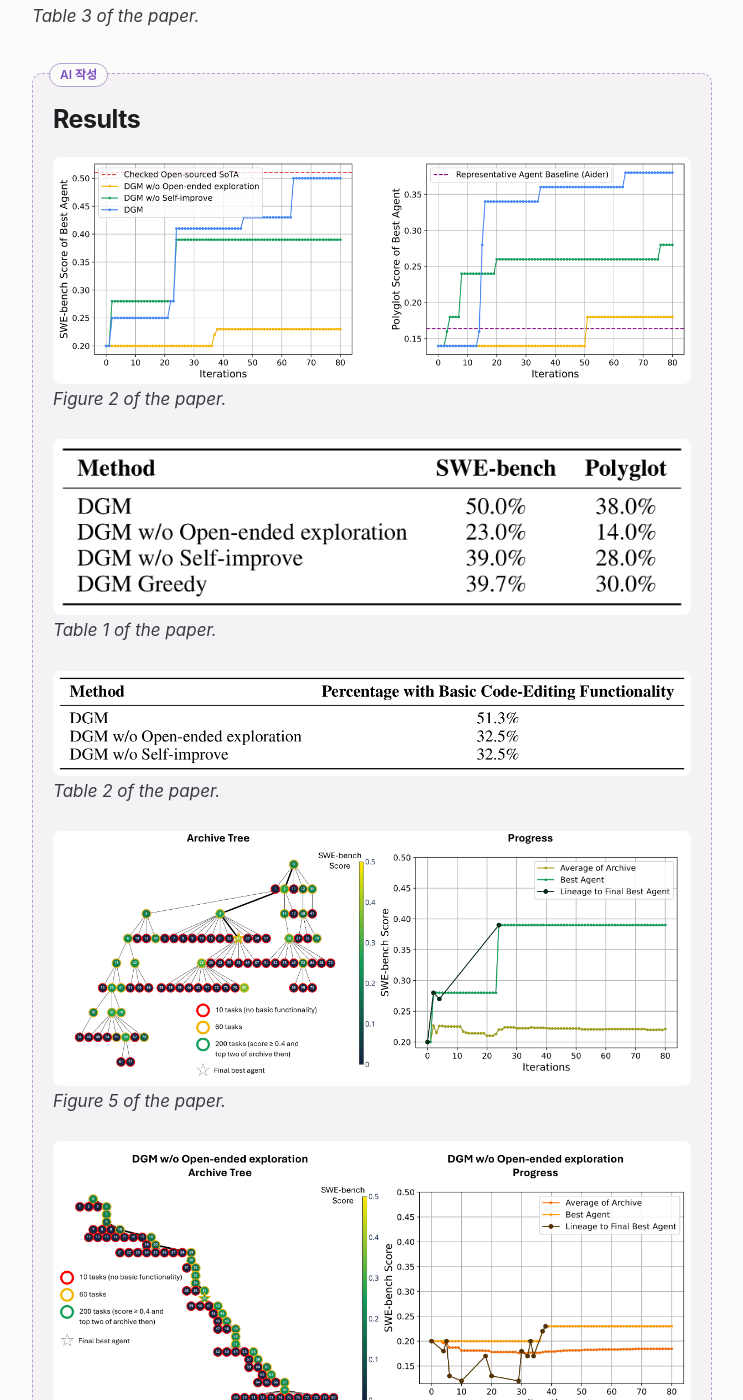
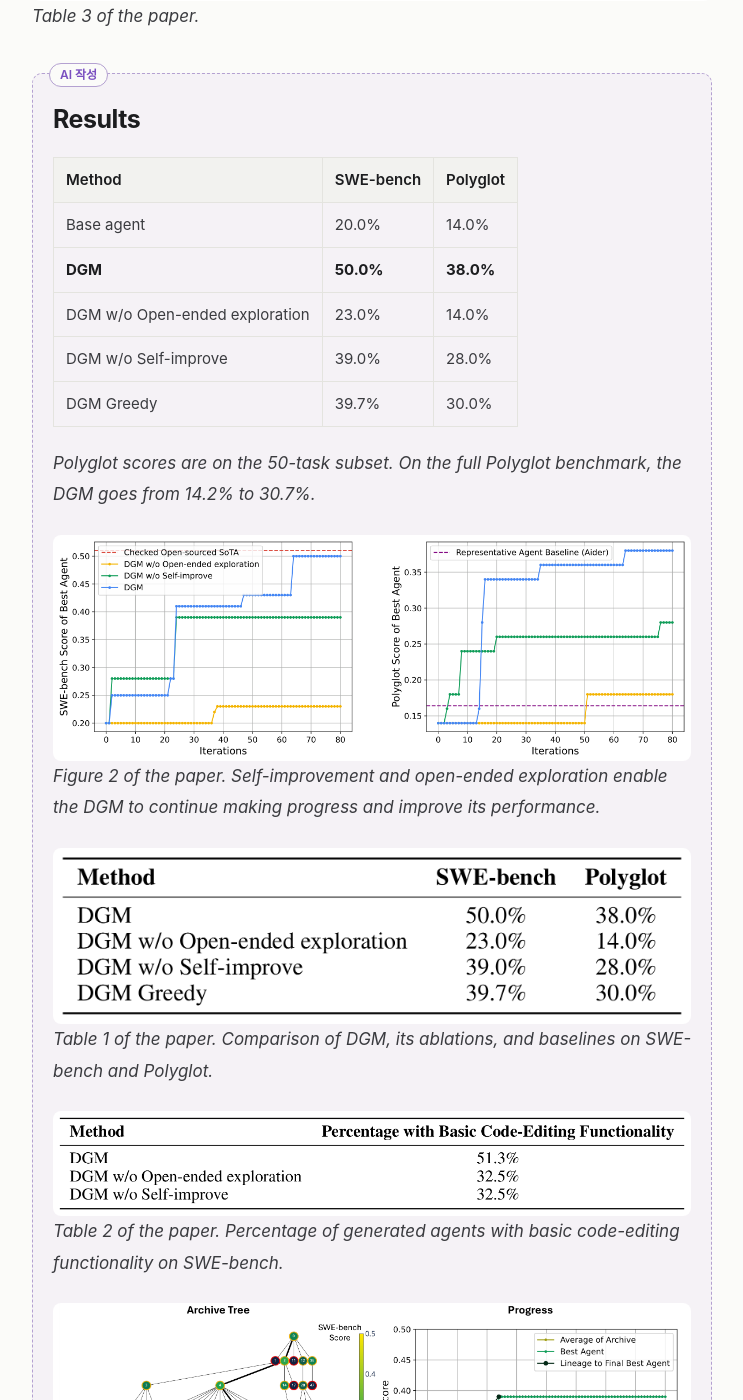
Before and after one commit to onsidequest/onsidequest.github.io, a Jekyll site: the page built from _posts/2026-11-02-dgm.md, in a window 1280 px wide and 1400 px high, scrolled down 4576 px. Shown: the whole window, without its empty margins (268-1011 px from the left). Built offline with Jekyll 4.4.1, drawn with Linux system fonts in a browser that asks for light colours; some web fonts are replaced; comment, search, counter and statistics services are not loaded; some of the changed text lies outside the part shown.

Commit message:
Add results table and figure subtitles to the DGM post
Co-Authored-By: Claude Opus 5.5 <noreply@anthropic.com>

```diff
--- a/_posts/2026-11-02-dgm.md
+++ b/_posts/2026-11-02-dgm.md
@@ -78,28 +78,38 @@ author : [Jenny Zhang](https://arxiv.org/search/cs?searchtype=author&query=Zhang
 
 ## Results
 
+| Method | SWE-bench | Polyglot |
+|---|---|---|
+| Base agent | 20.0% | 14.0% |
+| **DGM** | **50.0%** | **38.0%** |
+| DGM w/o Open-ended exploration | 23.0% | 14.0% |
+| DGM w/o Self-improve | 39.0% | 28.0% |
+| DGM Greedy | 39.7% | 30.0% |
+
+*Polyglot scores are on the 50-task subset. On the full Polyglot benchmark, the DGM goes from 14.2% to 30.7%.*
+
 ![DGM results]({{ '/assets/img/dgm/dgm-fig2.png' | relative_url }})
-*Figure 2 of the paper.*
+*Figure 2 of the paper. Self-improvement and open-ended exploration enable the DGM to continue making progress and improve its performance.*
 
 ![DGM ablations]({{ '/assets/img/dgm/dgm-table1.png' | relative_url }})
-*Table 1 of the paper.*
+*Table 1 of the paper. Comparison of DGM, its ablations, and baselines on SWE-bench and Polyglot.*
 
 ![Agents with basic code-editing functionality]({{ '/assets/img/dgm/dgm-table2.png' | relative_url }})
-*Table 2 of the paper.*
+*Table 2 of the paper. Percentage of generated agents with basic code-editing functionality on SWE-bench.*
 
 ![DGM without self-improving agents]({{ '/assets/img/dgm/dgm-fig5.png' | relative_url }})
-*Figure 5 of the paper.*
+*Figure 5 of the paper. DGM without self-improving agents.*
 
 ![DGM without open-ended exploration]({{ '/assets/img/dgm/dgm-fig6.png' | relative_url }})
-*Figure 6 of the paper.*
+*Figure 6 of the paper. DGM without open-ended exploration.*
 
 ![DGM transfer]({{ '/assets/img/dgm/dgm-fig4.png' | relative_url }})
-*Figure 4 of the paper.*
+*Figure 4 of the paper. Transfer between models, benchmarks, and tasks.*
 
 ![Model transfer on Polyglot]({{ '/assets/img/dgm/dgm-fig7.png' | relative_url }})
-*Figure 7 of the paper.*
+*Figure 7 of the paper. Transfer between models on Polyglot.*
 
 ![DGM solving tool-use hallucination]({{ '/assets/img/dgm/dgm-fig8.png' | relative_url }})
-*Figure 8 of the paper.*
+*Figure 8 of the paper. The DGM solving hallucination of tool use in FMs.*
 
 </div>
```
